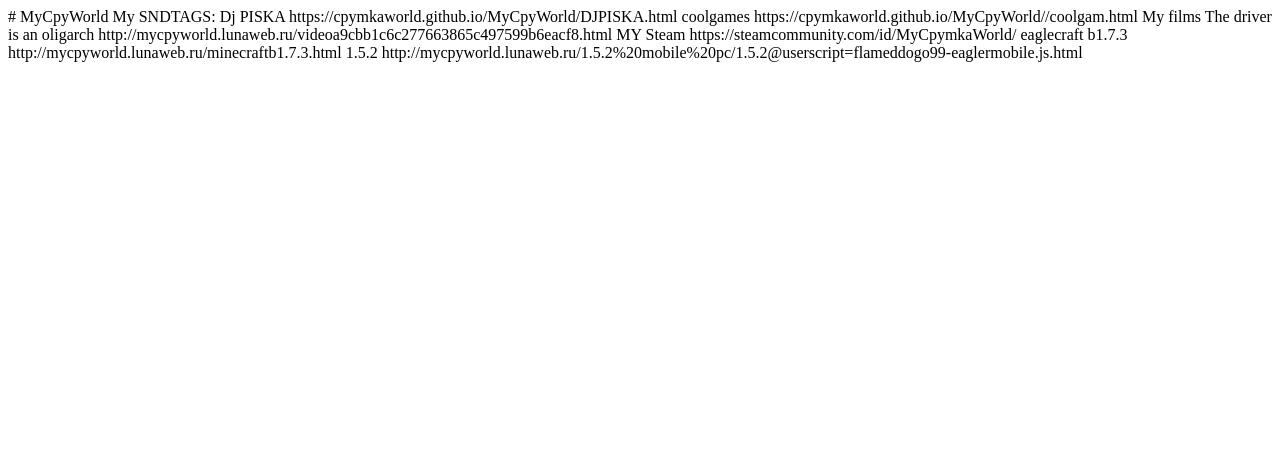
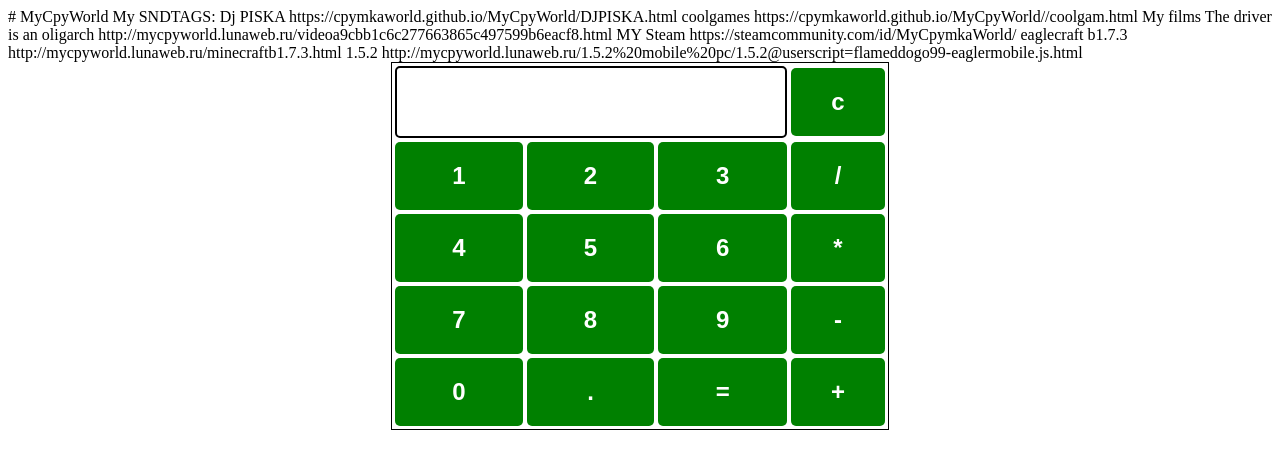
Before and after one commit to cpymkaworld/MyCpyWorld, a plain HTML site: page index.html in a window 1280 px wide. Drawn offline with nearby package versions, Linux system fonts and the light colour scheme.

Commit message:
Update index.html

```diff
--- a/index.html
+++ b/index.html
@@ -18,6 +18,147 @@ http://mycpyworld.lunaweb.ru/minecraftb1.7.3.html
 1.5.2
 http://mycpyworld.lunaweb.ru/1.5.2%20mobile%20pc/1.5.2@userscript=flameddogo99-eaglermobile.js.html
 
+<!DOCTYPE html>
+<html>
+
+<head>
+	<script src=
+"https://cdnjs.cloudflare.com/ajax/libs/mathjs/10.6.4/math.js"
+		integrity=
+"sha512-BbVEDjbqdN3Eow8+empLMrJlxXRj5nEitiCAK5A1pUr66+jLVejo3PmjIaucRnjlB0P9R3rBUs3g5jXc8ti+fQ=="
+		crossorigin="anonymous"
+		referrerpolicy="no-referrer"></script>
+	<script src=
+"https://cdnjs.cloudflare.com/ajax/libs/mathjs/10.6.4/math.min.js"
+		integrity=
+"sha512-iphNRh6dPbeuPGIrQbCdbBF/qcqadKWLa35YPVfMZMHBSI6PLJh1om2xCTWhpVpmUyb4IvVS9iYnnYMkleVXLA=="
+		crossorigin="anonymous"
+		referrerpolicy="no-referrer"></script>
+	<!-- for styling -->
+	<style>
+		table {
+			border: 1px solid black;
+			margin-left: auto;
+			margin-right: auto;
+		}
+
+		input[type="button"] {
+			width: 100%;
+			padding: 20px 40px;
+			background-color: green;
+			color: white;
+			font-size: 24px;
+			font-weight: bold;
+			border: none;
+			border-radius: 5px;
+		}
+
+		input[type="text"] {
+			padding: 20px 30px;
+			font-size: 24px;
+			font-weight: bold;
+			border: none;
+			border-radius: 5px;
+			border: 2px solid black;
+		}
+	</style>
+</head>
+<!-- create table -->
+
+<body>
+	<table id="calcu">
+		<tr>
+			<td colspan="3"><input type="text" id="result"></td>
+			<!-- clr() function will call clr to clear all value -->
+			<td><input type="button" value="c" onclick="clr()" /> </td>
+		</tr>
+		<tr>
+			<!-- create button and assign value to each button -->
+			<!-- dis("1") will call function dis to display value -->
+			<td><input type="button" value="1" onclick="dis('1')"
+						onkeydown="myFunction(event)"> </td>
+			<td><input type="button" value="2" onclick="dis('2')"
+						onkeydown="myFunction(event)"> </td>
+			<td><input type="button" value="3" onclick="dis('3')"
+						onkeydown="myFunction(event)"> </td>
+			<td><input type="button" value="/" onclick="dis('/')"
+						onkeydown="myFunction(event)"> </td>
+		</tr>
+		<tr>
+			<td><input type="button" value="4" onclick="dis('4')"
+						onkeydown="myFunction(event)"> </td>
+			<td><input type="button" value="5" onclick="dis('5')"
+						onkeydown="myFunction(event)"> </td>
+			<td><input type="button" value="6" onclick="dis('6')"
+						onkeydown="myFunction(event)"> </td>
+			<td><input type="button" value="*" onclick="dis('*')"
+						onkeydown="myFunction(event)"> </td>
+		</tr>
+		<tr>
+			<td><input type="button" value="7" onclick="dis('7')"
+						onkeydown="myFunction(event)"> </td>
+			<td><input type="button" value="8" onclick="dis('8')"
+						onkeydown="myFunction(event)"> </td>
+			<td><input type="button" value="9" onclick="dis('9')"
+						onkeydown="myFunction(event)"> </td>
+			<td><input type="button" value="-" onclick="dis('-')"
+						onkeydown="myFunction(event)"> </td>
+		</tr>
+		<tr>
+			<td><input type="button" value="0" onclick="dis('0')"
+						onkeydown="myFunction(event)"> </td>
+			<td><input type="button" value="." onclick="dis('.')"
+						onkeydown="myFunction(event)"> </td>
+			<!-- solve function call function solve to evaluate value -->
+			<td><input type="button" value="=" onclick="solve()"> </td>
+
+			<td><input type="button" value="+" onclick="dis('+')"
+						onkeydown="myFunction(event)"> </td>
+		</tr>
+	</table>
+
+	<script>
+		// Function that display value
+		function dis(val) {
+			document.getElementById("result").value += val
+		}
+
+		function myFunction(event) {
+			if (event.key == '0' || event.key == '1'
+				|| event.key == '2' || event.key == '3'
+				|| event.key == '4' || event.key == '5'
+				|| event.key == '6' || event.key == '7'
+				|| event.key == '8' || event.key == '9'
+				|| event.key == '+' || event.key == '-'
+				|| event.key == '*' || event.key == '/')
+				document.getElementById("result").value += event.key;
+		}
+
+		let cal = document.getElementById("calcu");
+		cal.onkeyup = function (event) {
+			if (event.keyCode === 13) {
+				console.log("Enter");
+				let x = document.getElementById("result").value
+				console.log(x);
+				solve();
+			}
+		}
+
+		// Function that evaluates the digit and return result
+		function solve() {
+			let x = document.getElementById("result").value
+			let y = math.evaluate(x)
+			document.getElementById("result").value = y
+		}
+
+		// Function that clear the display
+		function clr() {
+			document.getElementById("result").value = ""
+		}
+	</script>
+</body>
+</html>
+
 <!-- Yandex.Metrika counter -->
 <script type="text/javascript">
     (function(m,e,t,r,i,k,a){
```
